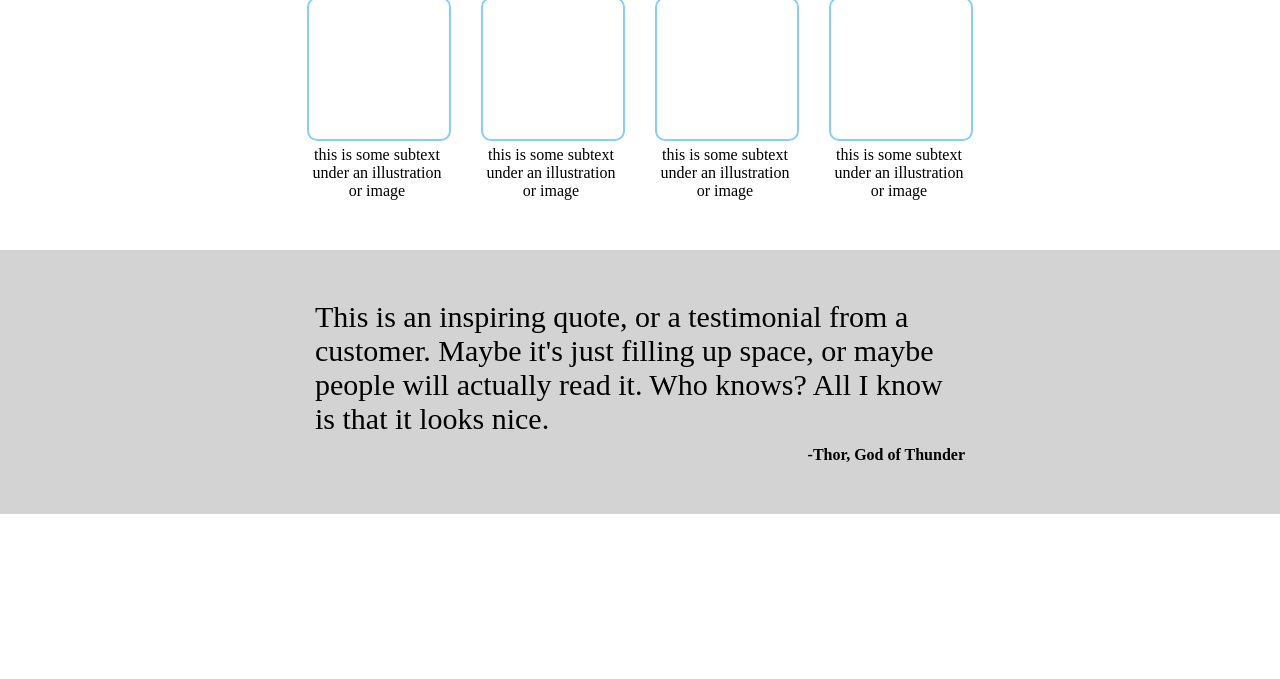
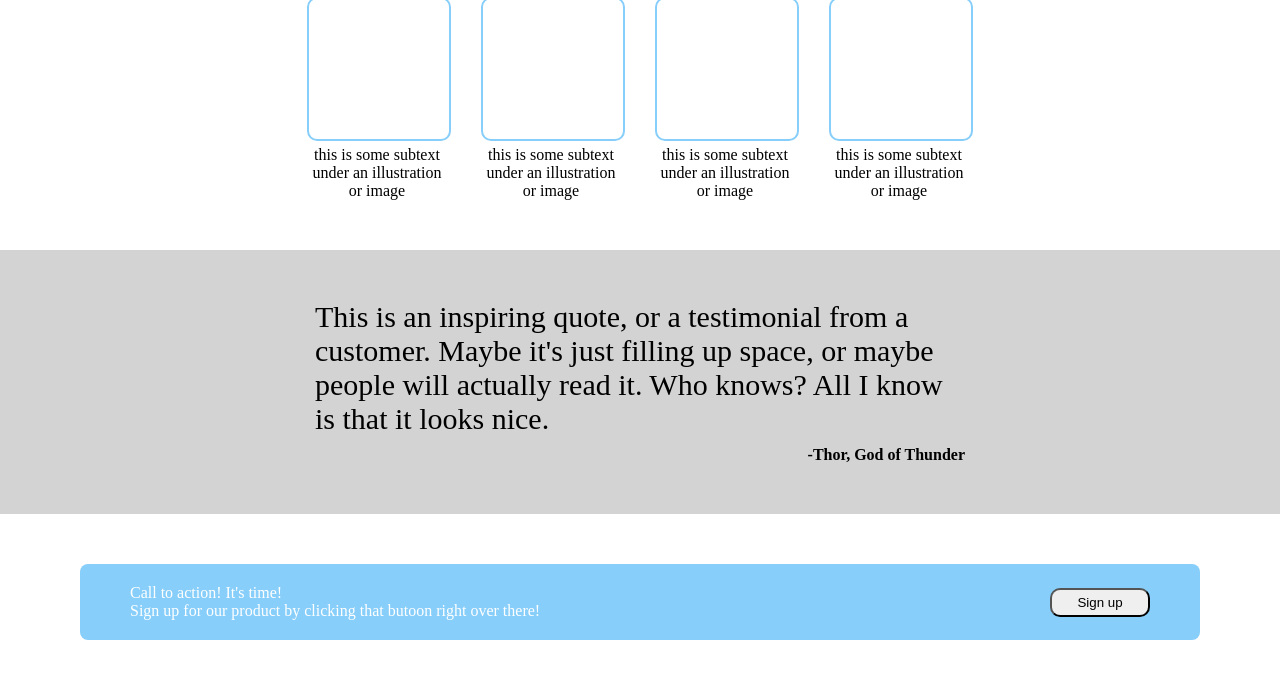
Before and after one commit to vasstefanou-DASC/odin-css-assignment, a plain HTML site: page index.html in a window 1280 px wide. Shown: the part 325-1004 px from the top of the page. Before the commit the page ends 839 px from the top, so only its background shows below. Drawn offline with Linux system fonts and the light colour scheme.

Commit message:
Add prototype signup HTML and CSS

```diff
--- a/index.html
+++ b/index.html
@@ -67,5 +67,14 @@
             <div class="quoter">-Thor, God of Thunder</div>
         </div>
     </div>
+    <div class="signup-box">
+        <div class="signup-text">
+            <div class="main-text">Call to action! It's time!</div>
+            <div class="second-text">Sign up for our product by clicking
+                that butoon right over there!
+            </div>
+        </div>
+        <div class="btn"><button>Sign up</button></div>
+    </div>
 </body>
 </html>
--- a/styles.css
+++ b/styles.css
@@ -87,3 +87,13 @@ button {
     font-weight:800;
     align-self: flex-end;
 }
+.signup-box {
+    background-color: lightskyblue;
+    color: white;
+    margin: 50px 80px;
+    border-radius: 8px;
+    padding:20px 50px;
+    display: flex;
+    justify-content: space-between;
+    align-items: center;
+}
```
